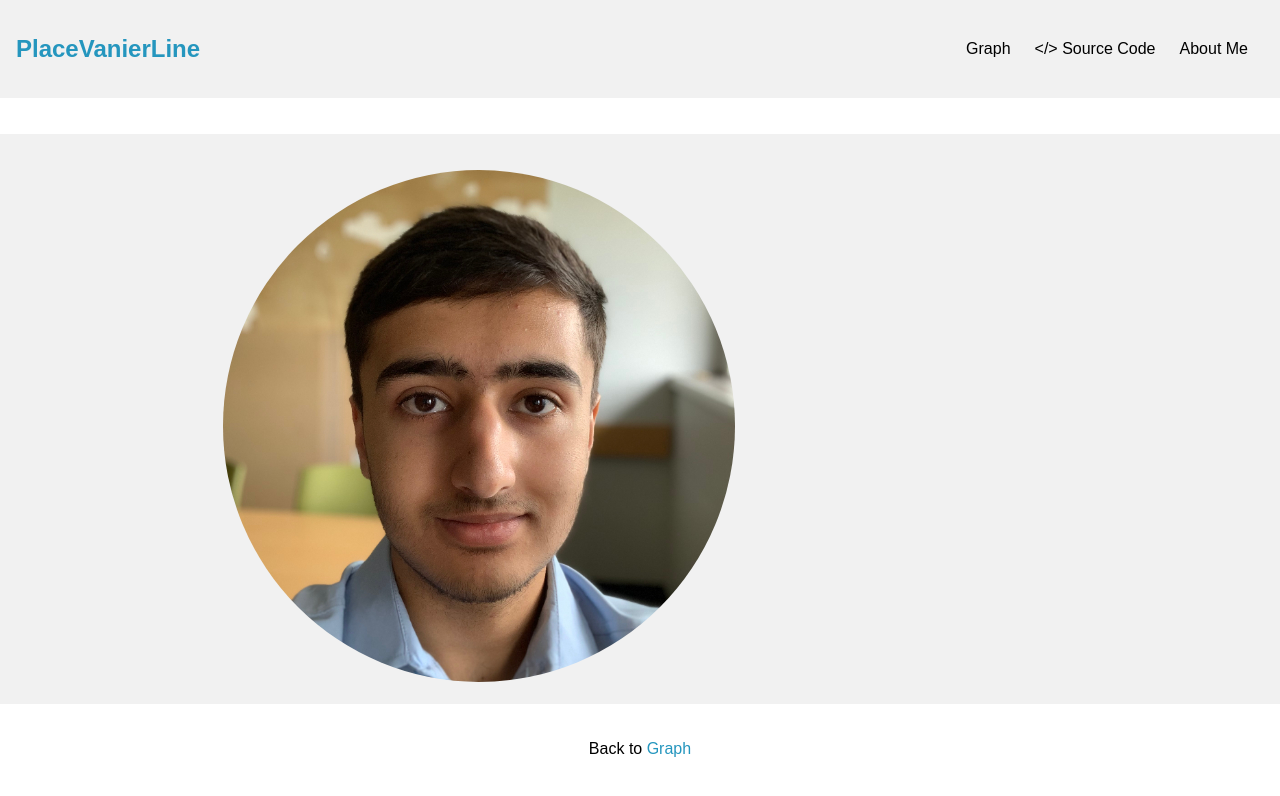
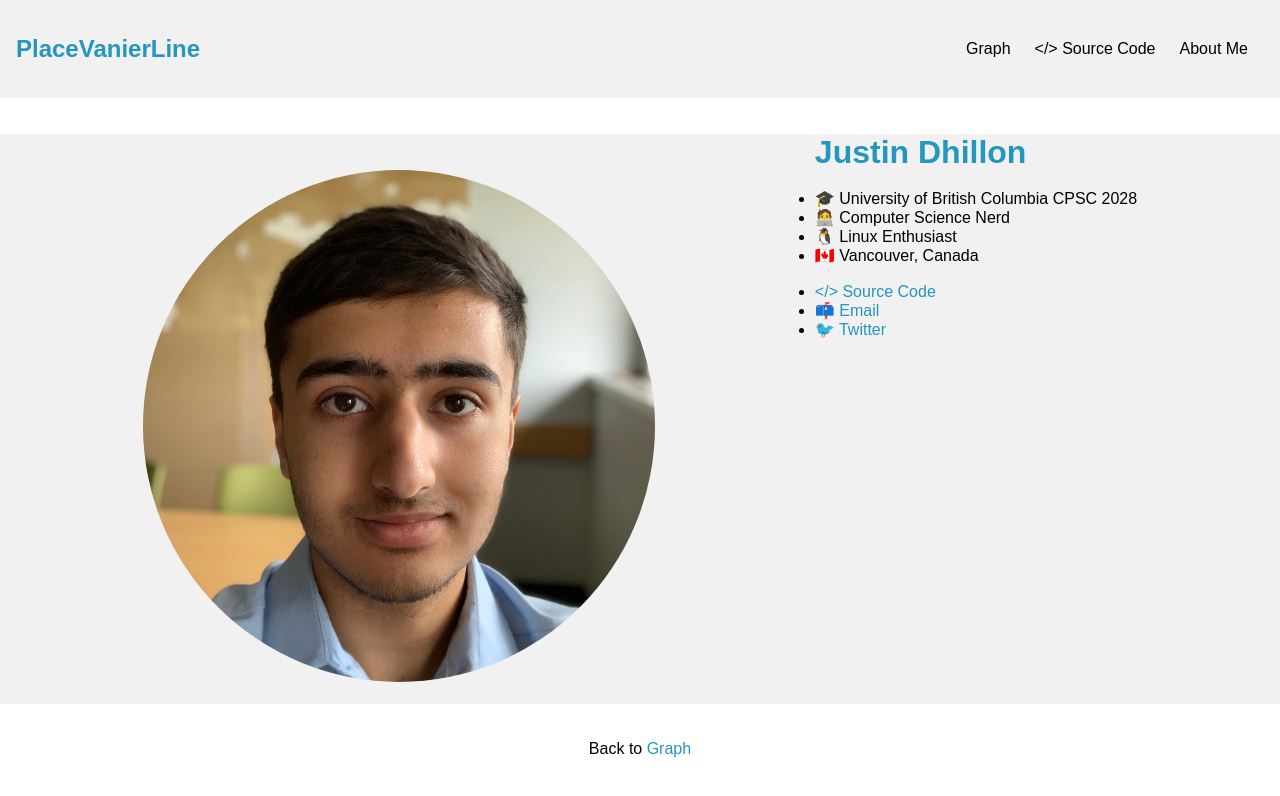
Before and after one commit to justindhillon/place-vanier-line, a Next.js app: page /about-me in a window 1280 px wide. Shown: the top 796 px of the page. Built offline with nearby package versions, Linux system fonts and the light colour scheme.

Commit message:
modified:   styles/global.css

```diff
--- a/styles/global.css
+++ b/styles/global.css
@@ -22,10 +22,7 @@
 }
 
 .text {
-  margin: 0;
-  top: 50%;
-  left: 50%;
-  transform: translate(-50%, -50%);
+  margin-left: 2em;
 }
 
 @import url('https://fonts.googleapis.com/css2?family=Work+Sans:wght@400;500;700&display=swap');
@@ -101,6 +98,9 @@ nav{
   .about-me {
     flex-direction: row;
   }
+  .text {
+    margin-left: 10em;
+  }
   .nav__menu-bar{
     display: none;
   }
```
